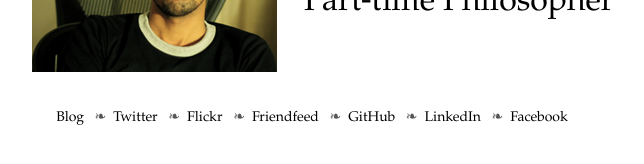
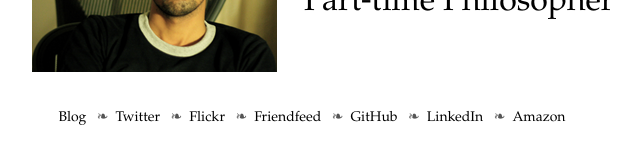
Before and after one commit to deepakjois/website, a Jekyll site: the page built from index.html, in a window 1280 px wide. Shown: the part 347-511 px from the top of the page, without its empty margins (328-972 px from the left). Built offline with Jekyll 4.4.1, drawn with Linux system fonts in a browser that asks for light colours.

Commit message:
Adding Amazon instead of Facebook

```diff
--- a/index.html
+++ b/index.html
@@ -18,6 +18,6 @@
 	  <li><a href="http://friendfeed.com/vyom">Friendfeed</a></li>
 	  <li><a href="http://github.com/deepakjois">GitHub</a></li>
 	  <li><a href="http://www.linkedin.com/in/deepakjois">LinkedIn</a></li>
-	  <li><a href="http://www.facebook.com/people/Deepak-Jois/563651098">Facebook</a></li>
+	  <li><a href="http://www.amazon.com/wishlist/2SBXJEB7XQW1">Amazon</a></li>
 	</ul>
 </section>
```
